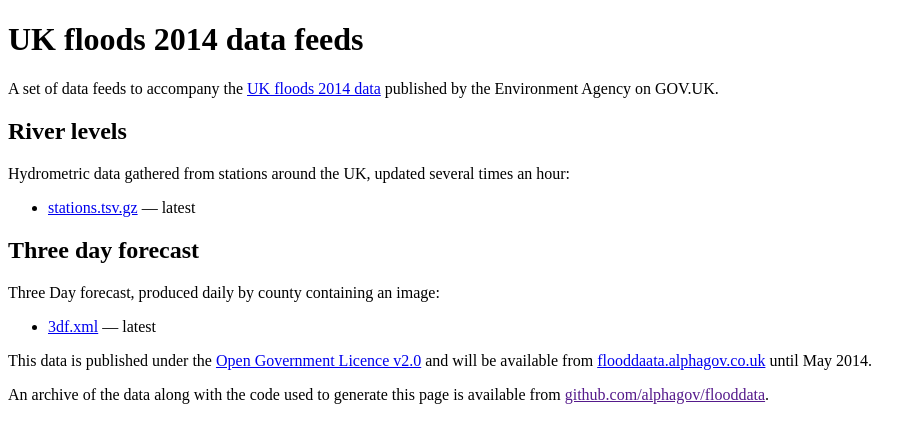
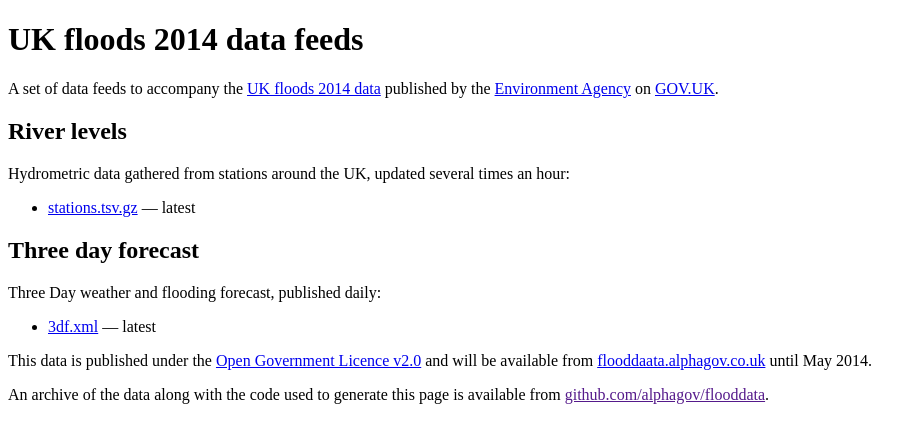
Before and after one commit to alphagov/flooddata, a PHP site: page / in a window 1280 px wide. Shown: the top 443 px of the page, without its empty margins (0-923 px from the left). Run offline with PHP 8.4, Linux system fonts and the light colour scheme.

Commit message:
Simplified copytext

```diff
--- a/templates/index.php
+++ b/templates/index.php
@@ -8,7 +8,7 @@
 <body>
 <div id="header">
   <h1>UK floods 2014 data feeds</h1>
-  <p>A set of data feeds to accompany the <a href="https://www.gov.uk/government/publications/uk-floods-2014-data">UK floods 2014 data</a> published by the Environment Agency on GOV.UK.</p>
+  <p>A set of data feeds to accompany the <a href="https://www.gov.uk/government/publications/uk-floods-2014-data">UK floods 2014 data</a> published by the <a href="https://www.gov.uk/government/organisations/environment-agency">Environment Agency</a> on <a href="https://www.gov.uk">GOV.UK</a>.</p>
 </div>
 
 <?php
@@ -35,7 +35,7 @@
 
 <div id="3df">
   <h2>Three day forecast</h2>
-  <p>Three Day forecast, produced daily by county containing an image:</p>
+  <p>Three Day weather and flooding forecast, published daily:</p>
   <ul>
     <li><a href="3df.xml">3df.xml</a> — latest</li>
 <?php list_files('3df') ?>
```
